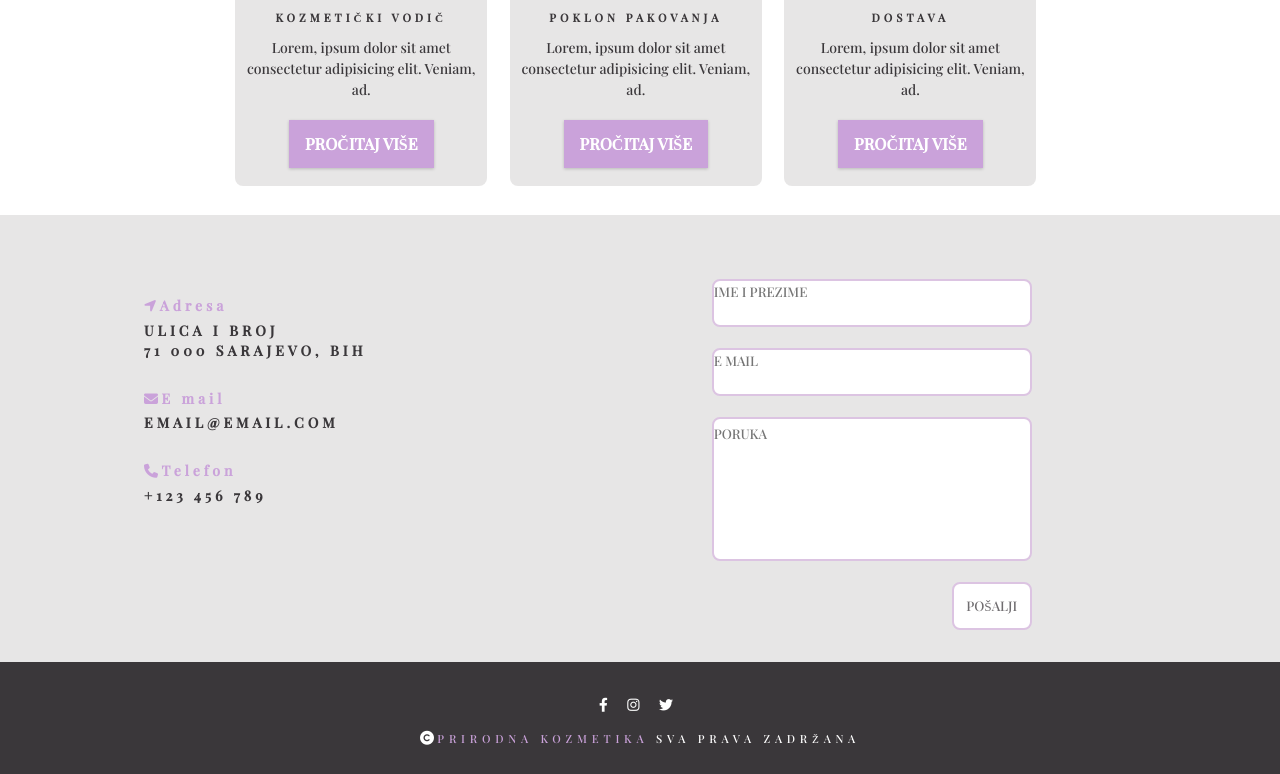
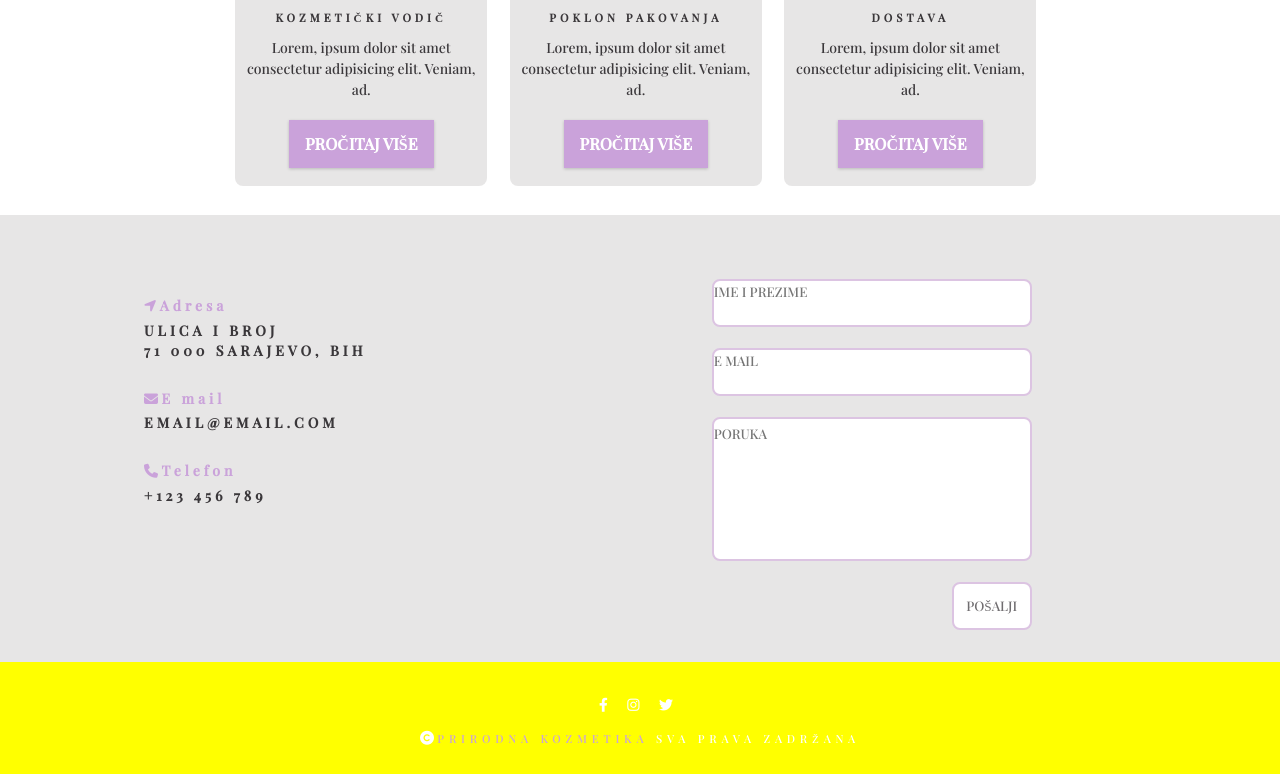
Before and after one commit to garbo-hava/first-project, a plain HTML site: page index.html in a window 1280 px wide. Shown: the part 2454-3228 px from the top of the page. Drawn offline with nearby package versions, Linux system fonts and the light colour scheme.

Commit message:
samo proba

```diff
--- a/css/style.css
+++ b/css/style.css
@@ -551,7 +551,7 @@ input{
 
 /* FOOTER */
 .footer .section-center{
-    background: var(--crl-grey-1);
+    background: yellow;
 color: var(--clr-white);
 text-align: center;
 height: 7rem;
```
